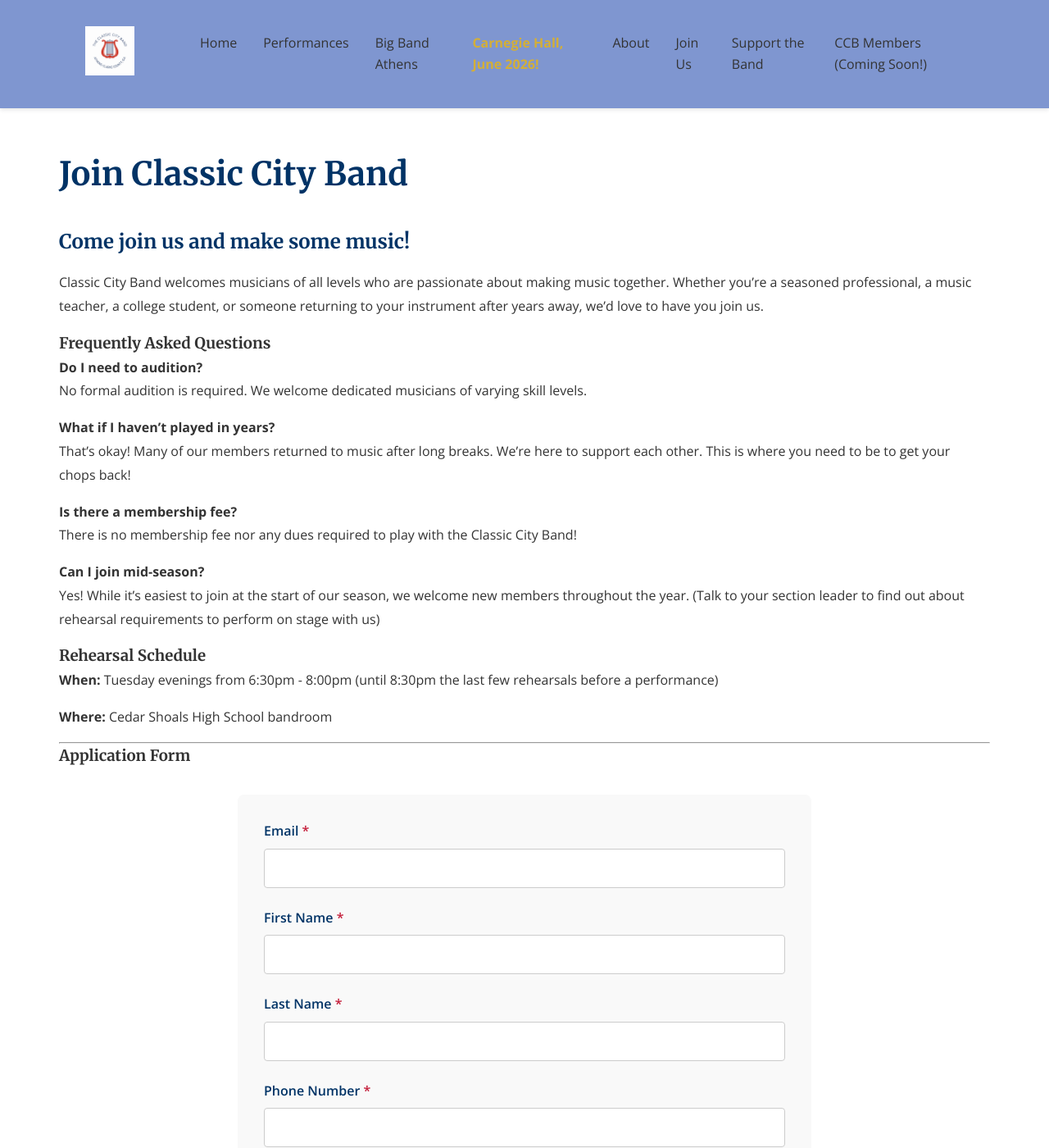
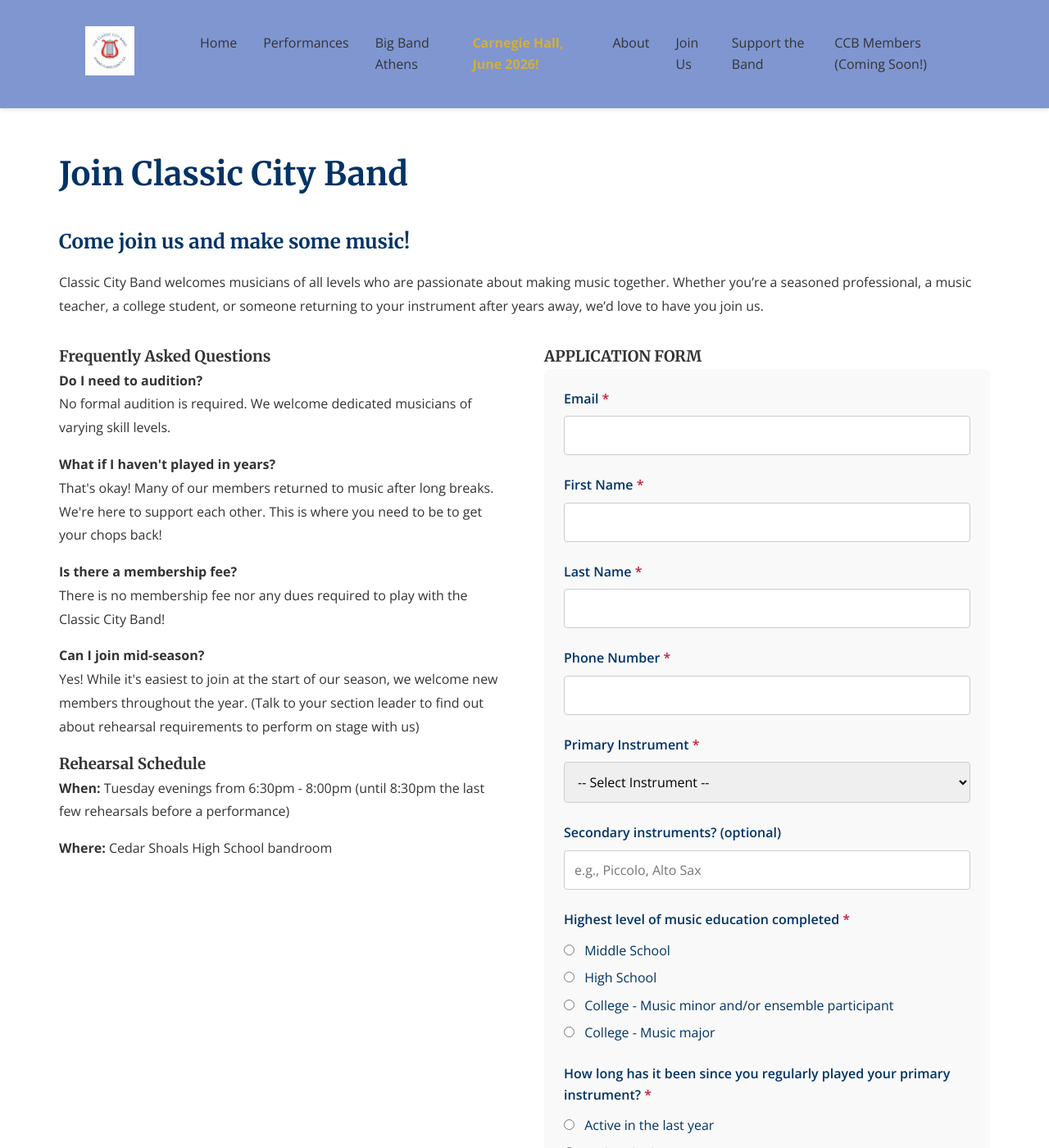
Before and after one commit to webmasterCCB/CCBwebsite, a Jekyll site: the page built from join.md, in a window 1280 px wide and 1400 px high. Shown: the whole window at 82% size. Built offline with Jekyll 4.4.1, drawn with Linux system fonts in a browser that asks for light colours; comment, search, counter and statistics services are not loaded; part of the change alters nothing that is shown.

Commit message:
Update join.md

```diff
--- a/join.md
+++ b/join.md
@@ -7,35 +7,35 @@ title: Join Classic City Band
 
 Classic City Band welcomes musicians of all levels who are passionate about making music together. Whether you're a seasoned professional, a music teacher, a college student, or someone returning to your instrument after years away, we'd love to have you join us.
 
-### Frequently Asked Questions
+<div class="join-container">
+  <div class="join-text">
+    <h3>Frequently Asked Questions</h3>
 
-**Do I need to audition?**<br>
-No formal audition is required. We welcome dedicated musicians of varying skill levels.
+    <p><strong>Do I need to audition?</strong><br>
+    No formal audition is required. We welcome dedicated musicians of varying skill levels.</p>
 
-**What if I haven't played in years?**<br>
-That's okay! Many of our members returned to music after long breaks. We're here to support each other. This is where you need to be to get your chops back!
+    <p><strong>What if I haven't played in years?</strong><br>
+    That's okay! Many of our members returned to music after long breaks. We're here to support each other. This is where you need to be to get your chops back!</p>
 
-**Is there a membership fee?**<br>
-There is no membership fee nor any dues required to play with the Classic City Band!
+    <p><strong>Is there a membership fee?</strong><br>
+    There is no membership fee nor any dues required to play with the Classic City Band!</p>
 
-**Can I join mid-season?**<br>
-Yes! While it's easiest to join at the start of our season, we welcome new members throughout the year. (Talk to your section leader to find out about rehearsal requirements to perform on stage with us)
+    <p><strong>Can I join mid-season?</strong><br>
+    Yes! While it's easiest to join at the start of our season, we welcome new members throughout the year. (Talk to your section leader to find out about rehearsal requirements to perform on stage with us)</p>
 
-### Rehearsal Schedule
+    <h3>Rehearsal Schedule</h3>
+    <p><strong>When:</strong> Tuesday evenings from 6:30pm - 8:00pm (until 8:30pm the last few rehearsals before a performance)</p>
+    <p><strong>Where:</strong> Cedar Shoals High School bandroom</p>
+  </div>
 
-**When:** Tuesday evenings from 6:30pm - 8:00pm (until 8:30pm the last few rehearsals before a performance)
-
-**Where:** Cedar Shoals High School bandroom
-
----
-
-### Application Form
+  <div class="join-form">
+    <h3>APPLICATION FORM</h3>
 
 <style>
 .signup-form {
-  max-width: 700px;
-  margin: 2rem auto;
-  padding: 2rem;
+  max-width: 100%;
+  margin: 0;
+  padding: 1.5rem;
   background: #f9f9f9;
   border-radius: 8px;
 }
@@ -59,6 +59,7 @@ Yes! While it's easiest to join at the start of our season, we welcome new membe
   border-radius: 4px;
   font-size: 1rem;
   font-family: inherit;
+  box-sizing: border-box;
 }
 
 .signup-form .radio-group,
@@ -220,6 +221,9 @@ Yes! While it's easiest to join at the start of our season, we welcome new membe
   <button type="submit">Submit Application</button>
 </form>
 
+  </div>
+</div>
+
 ---
 
 ## Questions?
```
